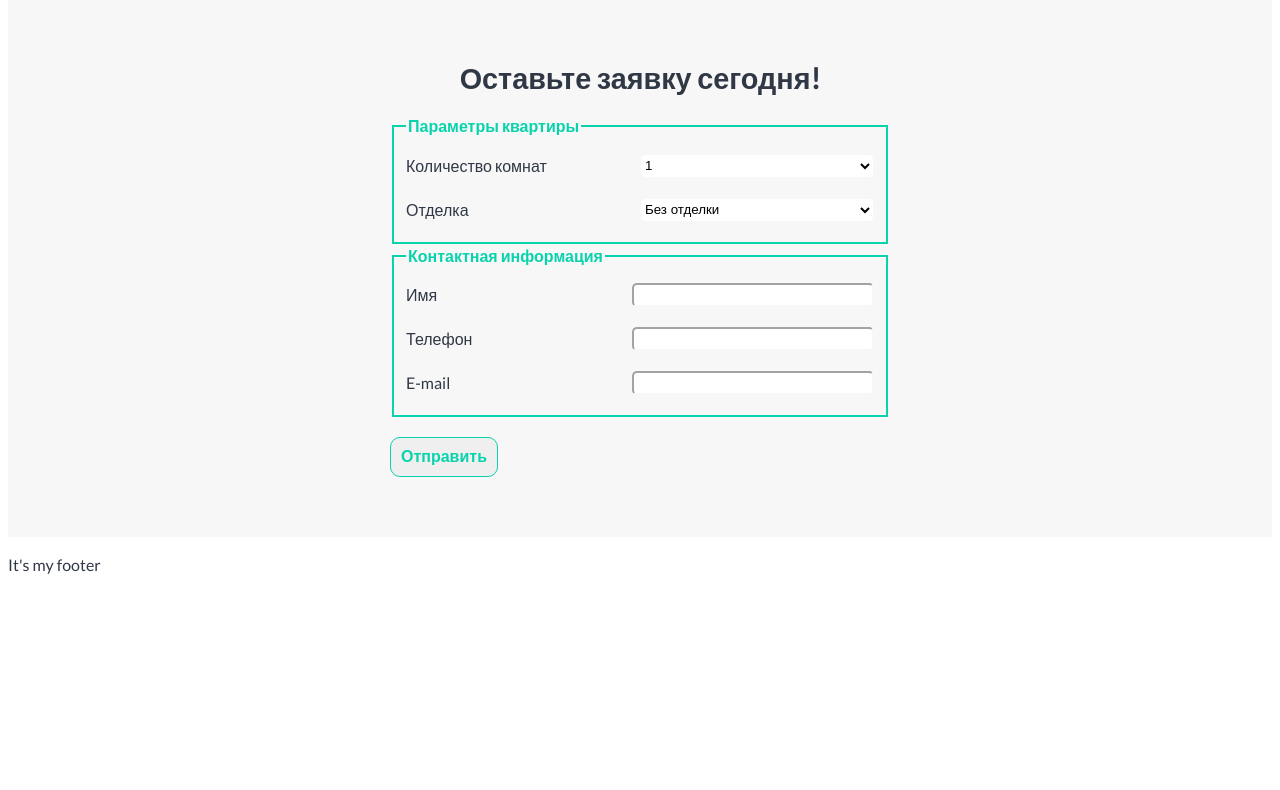
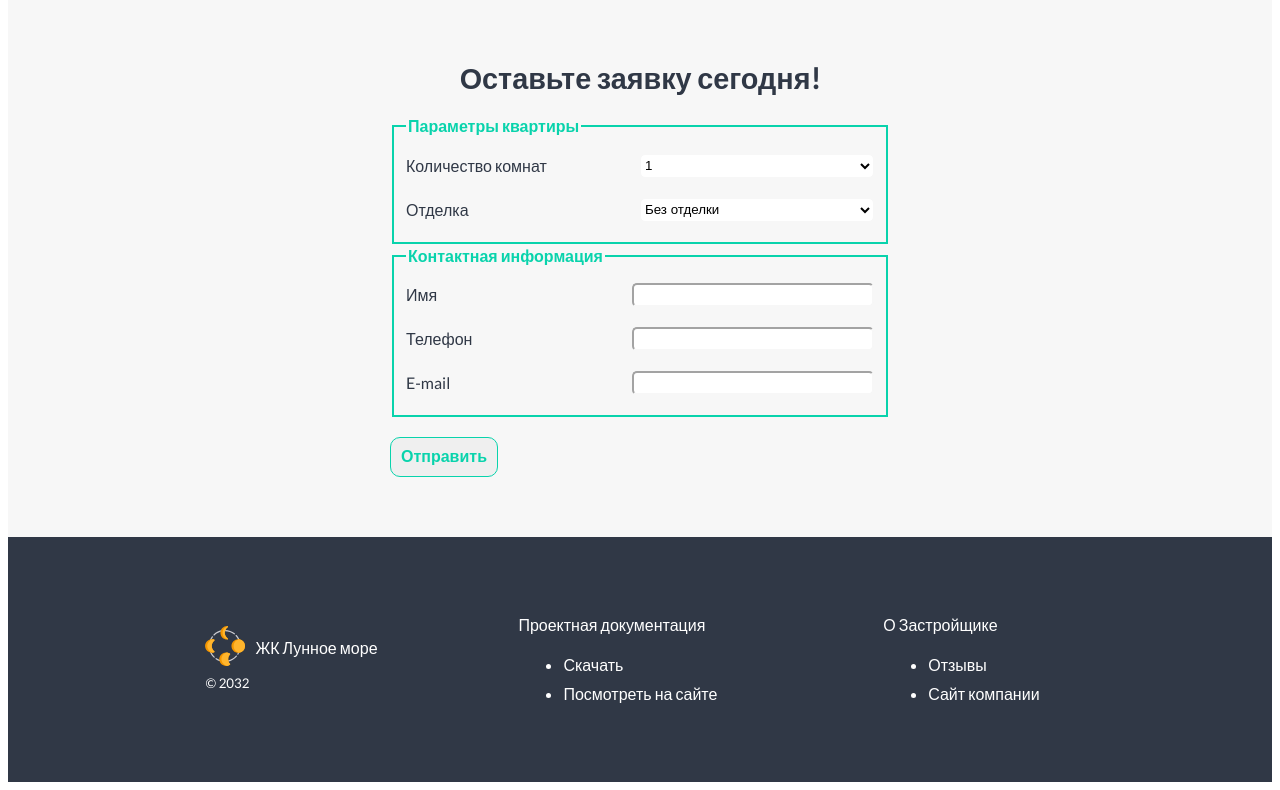
Before and after one commit to FunnyDrew/layout-designer-project-lvl1, a website: page src/index.html in a window 1280 px wide. Shown: the part 1591-2381 px from the top of the page. Before the commit the page ends 2184 px from the top, so only its background shows below. Drawn offline with Linux system fonts and the light colour scheme.

Commit message:
step 7.00

```diff
--- a/src/index.html
+++ b/src/index.html
@@ -140,8 +140,30 @@
         </div>
     </main>
 
-    <footer>
-        <p>It's my footer</p>
+    <footer class="section footer-bg-color color-white">
+        <div class="block flex-row flex-align-center">
+            <div>
+                <div class="logo">
+                    <img class="logo-img" src="img/logo.svg" alt="logo">
+                    <div class="logo-name">ЖК Лунное море</div>
+                </div>
+                <div><small>&copy; 2032</small></div>
+            </div>
+            <div>
+                <p class="footer-header"> Проектная документация</p>
+                <ul class="footer-ul">
+                    <li><a class="color-white" href="#">Скачать</a></li>
+                    <li><a class="color-white" href="#">Посмотреть на сайте</a></li>
+                </ul>
+            </div>
+            <div>
+                <p class="footer-header"> О Застройщике</p>
+                <ul class="footer-ul">
+                    <li><a class="color-white" href="#">Отзывы</a></li>
+                    <li><a class="color-white" href="https://hexle.io">Сайт компании</a></li>
+                </ul>
+            </div>
+        </div>
     </footer>
 </body>
 </html>
--- a/src/styles/style.css
+++ b/src/styles/style.css
@@ -196,3 +196,19 @@ li {
 .flex-left {
   justify-content: left;
 }
+
+.footer-bg-color{
+  background-color: #303846;
+}
+
+.footer-header {
+  font-size: 1em;
+}
+
+.footer-ul {
+  list-style: disc;
+}
+
+.flex-align-center {
+  align-items: center;
+}
```
